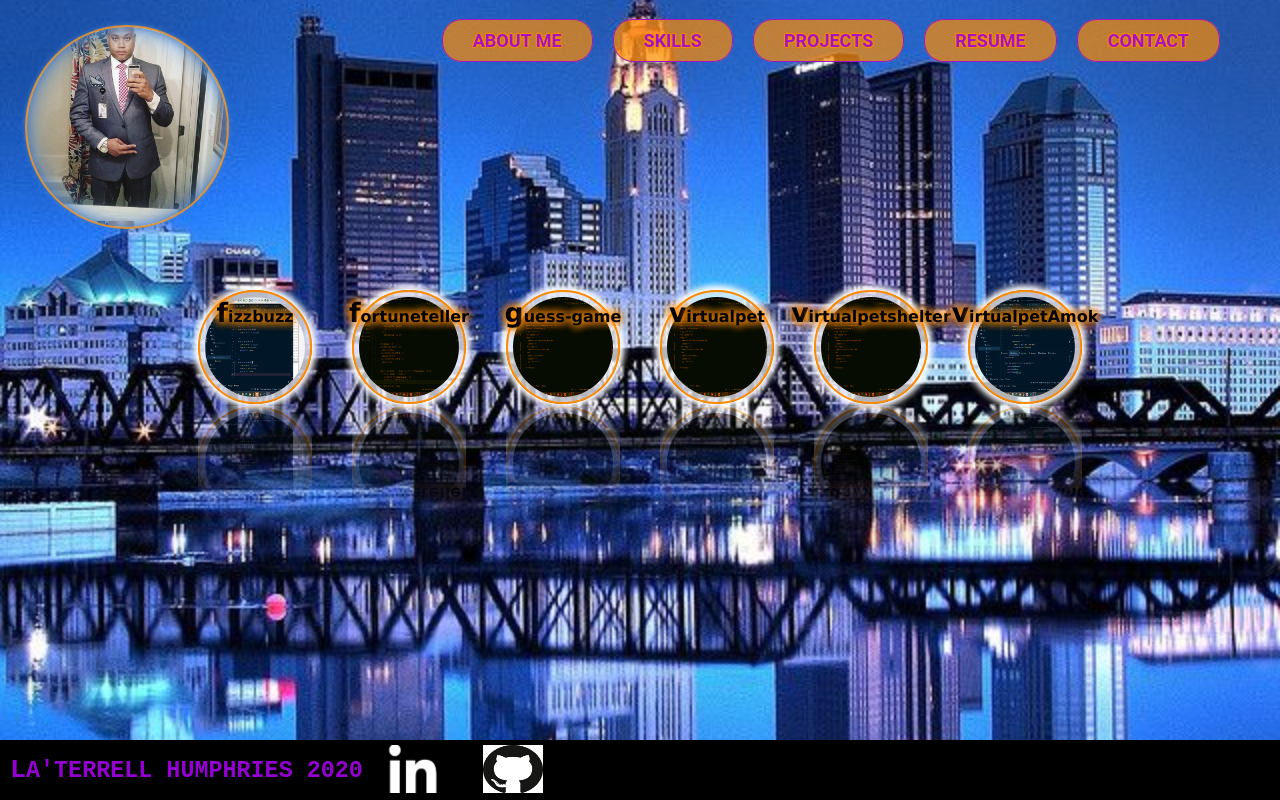
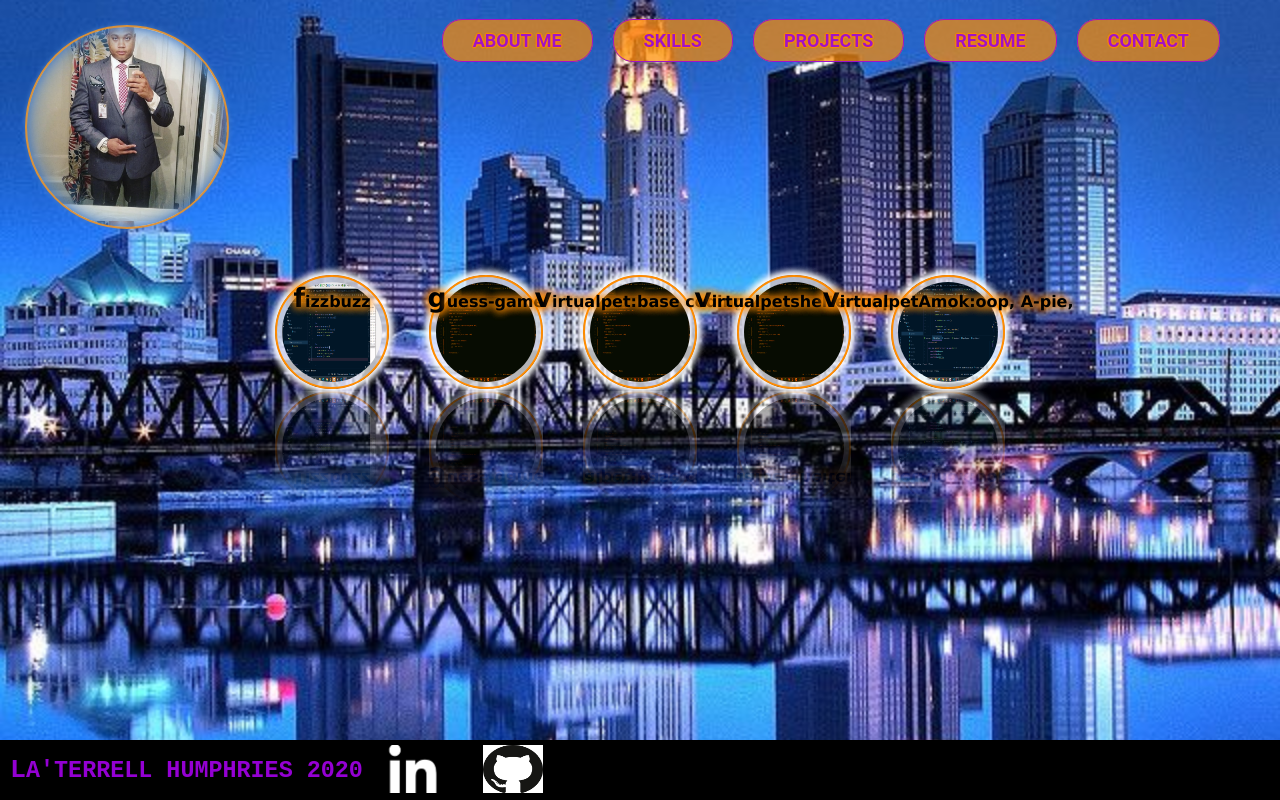
Before and after one commit to lhumphries1/LT-Portfolio, a plain HTML site: page projects.html in a window 1280 px wide. Drawn offline with Linux system fonts and the light colour scheme.

Commit message:
6-22-2020 update

```diff
--- a/project.css
+++ b/project.css
@@ -45,7 +45,7 @@
 
  .project-img
  {
-     margin-top: 40px;
+     margin-top: 25px;
      font-family: 'Lucida Sans', 'Lucida Sans Regular', 'Lucida Grande', 'Lucida Sans Unicode', Geneva, Verdana, sans-serif;
      font-weight: bold;
      text-shadow: 0 0 10px darkorange, 0 0 10px darkorange, 0 0 10px darkorange;
--- a/projects.html
+++ b/projects.html
@@ -29,12 +29,11 @@
     </header>
     <main>
         <div class="project-img">
-            <div><span><p>fizzbuzz</p></span><img src="project_imgs/fizzbuzz.png" alt=""></div>
-            <div><span><p>fortuneteller</p></span><img src="project_imgs/fortuneteller.png" alt=""></div>
-            <div><span><p>guess-game</p></span><img src="project_imgs/guess-game.png" alt=""></div>
-            <div><span><p>virtualpet</p></span><img src="project_imgs/virtualpet.png" alt=""></div>
-            <div><span><p>virtualpetshelter</p></span><img src="project_imgs/virtualpetshelter.png" alt=""></div>
-            <div><span><p>virtualpetAmok</p></span><img src="project_imgs/vp-amok.png" alt=""></div>
+            <div><span><p>fizzbuzz</p></span><a href="https://github.com/2020-Summer-Cohort/fizzbuzz-java-lhumphries1"><img src="project_imgs/fizzbuzz.png" alt=""></a></div>
+            <div><span><p>guess-game</p></span><a href=""><img src="project_imgs/guess-game.png" alt=""></a></div>
+            <div><span><p>virtualpet:base coding</p></span><a href=""><img src="project_imgs/virtualpet.png" alt=""></a></div>
+            <div><span><p>virtualpetshelter:oop</p></span><a href=""><img src="project_imgs/virtualpetshelter.png" alt=""></a></div>
+            <div><span><p>virtualpetAmok:oop, A-pie, </p></span><a href="https://github.com/2020-Summer-Cohort/virtual-pets-amok-java-lhumphries1"><img src="project_imgs/vp-amok.png" alt=""></a></div>
         </div>
     </main>
     <footer class="footer">
```
